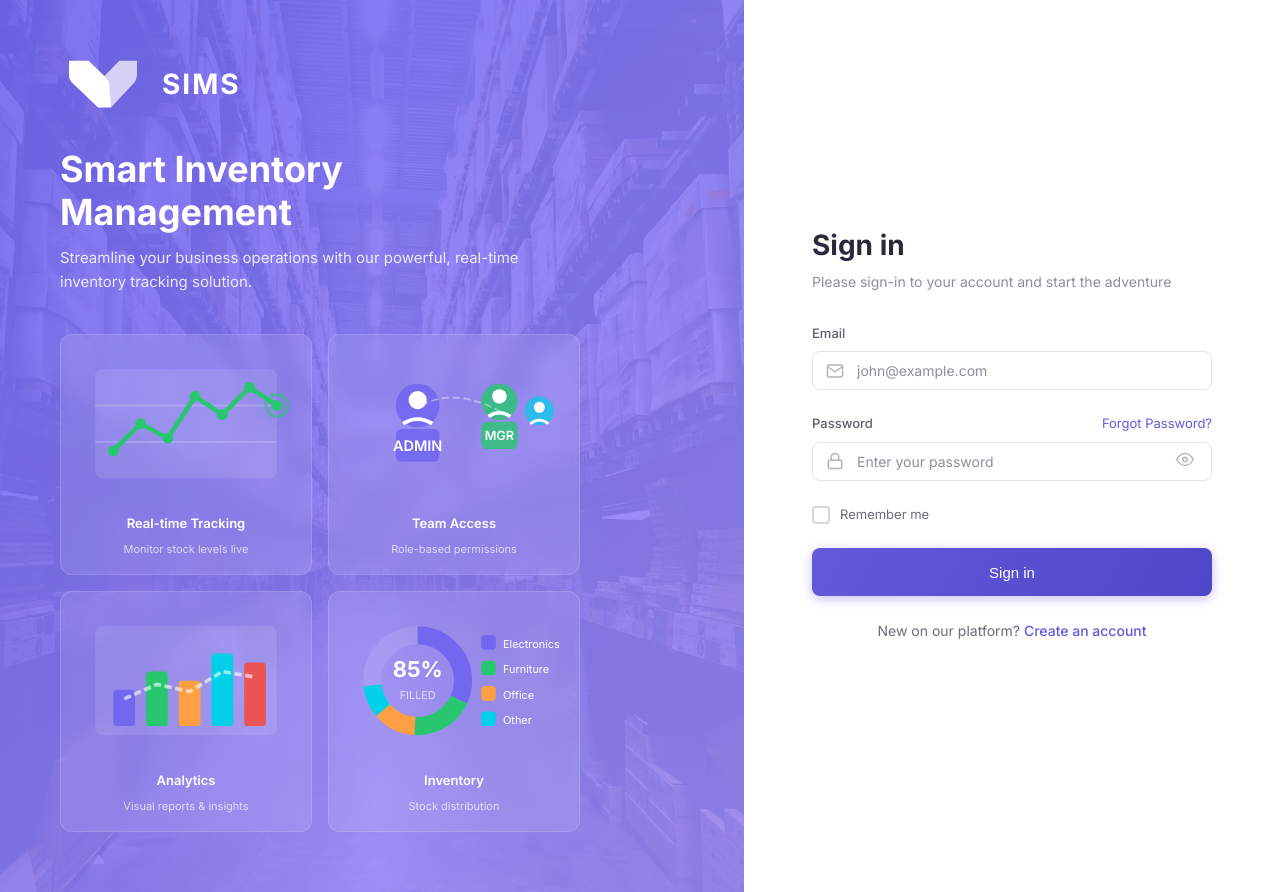
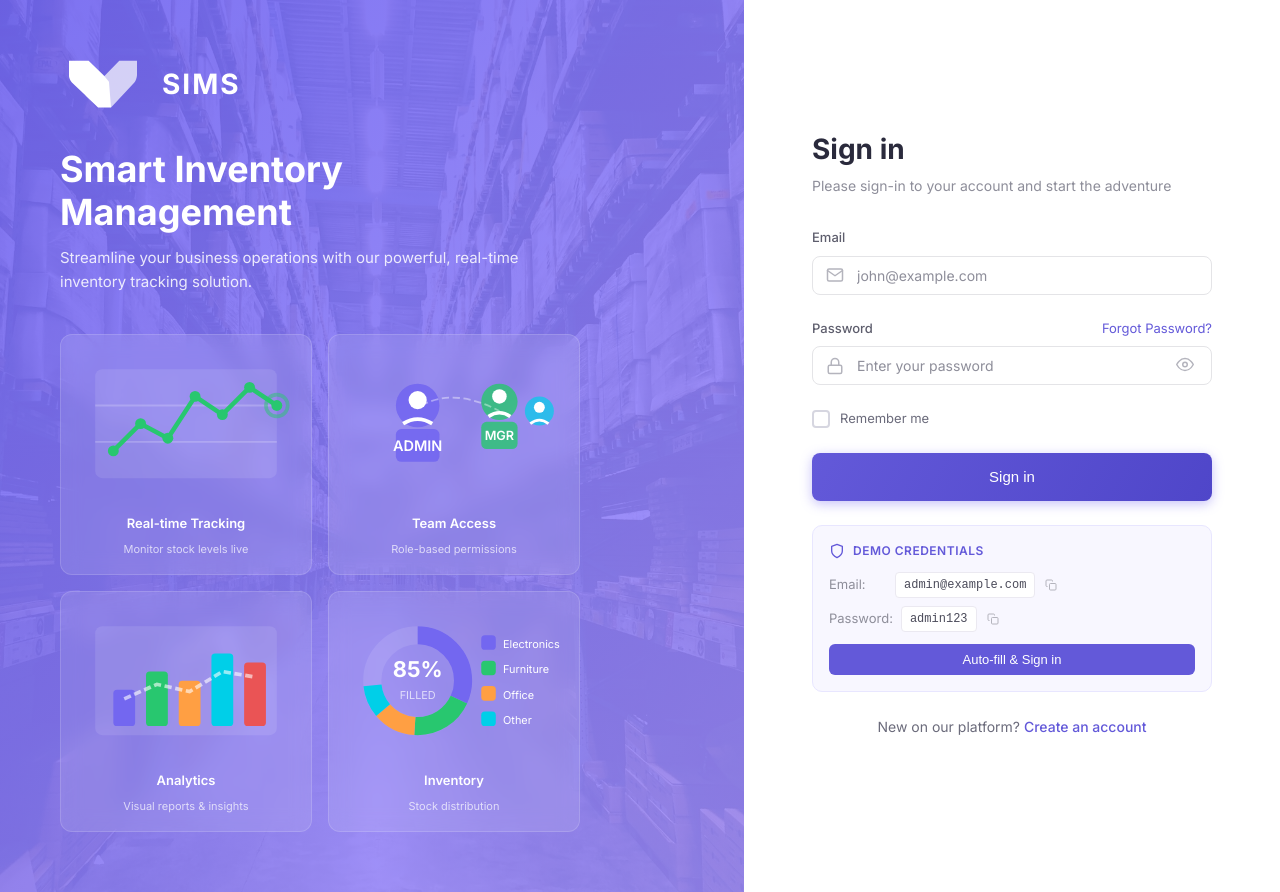
Before and after one commit to erimo4real/inventory-management-system, a Vue app in the folder frontend/: page /login in a window 1280 px wide. Built offline with nearby package versions, Linux system fonts and the light colour scheme; no server answers.

Commit message:
Add demo credentials box to login page for client testing

```diff
--- a/frontend/src/features/auth/views/Login.vue
+++ b/frontend/src/features/auth/views/Login.vue
@@ -274,6 +274,32 @@
             </button>
           </form>
 
+          <div class="demo-box">
+            <div class="demo-box-header">
+              <svg xmlns="http://www.w3.org/2000/svg" width="16" height="16" viewBox="0 0 24 24" fill="none" stroke="currentColor" stroke-width="2" stroke-linecap="round" stroke-linejoin="round">
+                <path d="M12 22s8-4 8-10V5l-8-3-8 3v7c0 6 8 10 8 10z"/>
+              </svg>
+              Demo Credentials
+            </div>
+            <div class="demo-box-body">
+              <div class="demo-row">
+                <span class="demo-label">Email:</span>
+                <span class="demo-value" @click="fillDemo('admin@example.com', 'admin123')">admin@example.com</span>
+                <button class="demo-copy" @click="copyToClipboard('admin@example.com')" title="Copy email">
+                  <svg xmlns="http://www.w3.org/2000/svg" width="12" height="12" viewBox="0 0 24 24" fill="none" stroke="currentColor" stroke-width="2"><rect x="9" y="9" width="13" height="13" rx="2" ry="2"/><path d="M5 15H4a2 2 0 0 1-2-2V4a2 2 0 0 1 2-2h9a2 2 0 0 1 2 2v1"/></svg>
+                </button>
+              </div>
+              <div class="demo-row">
+                <span class="demo-label">Password:</span>
+                <span class="demo-value" @click="fillDemo('admin@example.com', 'admin123')">admin123</span>
+                <button class="demo-copy" @click="copyToClipboard('admin123')" title="Copy password">
+                  <svg xmlns="http://www.w3.org/2000/svg" width="12" height="12" viewBox="0 0 24 24" fill="none" stroke="currentColor" stroke-width="2"><rect x="9" y="9" width="13" height="13" rx="2" ry="2"/><path d="M5 15H4a2 2 0 0 1-2-2V4a2 2 0 0 1 2-2h9a2 2 0 0 1 2 2v1"/></svg>
+                </button>
+              </div>
+              <button class="demo-fill-btn" @click="fillDemo('admin@example.com', 'admin123')">Auto-fill & Sign in</button>
+            </div>
+          </div>
+
           <div class="auth-footer">
             <p>New on our platform? <router-link to="/register" class="link">Create an account</router-link></p>
           </div>
@@ -311,6 +337,16 @@ export default {
       }
     }
 
+    const fillDemo = (email, password) => {
+      form.value.email = email
+      form.value.password = password
+      form.value.remember = true
+    }
+
+    const copyToClipboard = (text) => {
+      navigator.clipboard.writeText(text)
+    }
+
     const handleSubmit = async () => {
       try {
         await store.dispatch('auth/login', {
@@ -330,6 +366,8 @@ export default {
       loading,
       error,
       clearError,
+      fillDemo,
+      copyToClipboard,
       handleSubmit
     }
   }
@@ -648,6 +686,94 @@ export default {
   font-weight: 500;
 }
 
+/* Demo Box */
+.demo-box {
+  background: #f8f7ff;
+  border: 1px solid #e8e6ff;
+  border-radius: 10px;
+  padding: 16px;
+  margin-bottom: 24px;
+}
+
+.demo-box-header {
+  display: flex;
+  align-items: center;
+  gap: 8px;
+  font-size: 12px;
+  font-weight: 600;
+  color: var(--primary-color);
+  text-transform: uppercase;
+  letter-spacing: 0.5px;
+  margin-bottom: 12px;
+}
+
+.demo-box-body {
+  display: flex;
+  flex-direction: column;
+  gap: 8px;
+}
+
+.demo-row {
+  display: flex;
+  align-items: center;
+  gap: 8px;
+  font-size: 13px;
+}
+
+.demo-label {
+  color: var(--gray-500);
+  min-width: 58px;
+}
+
+.demo-value {
+  color: var(--gray-800);
+  font-family: 'SF Mono', 'Fira Code', monospace;
+  font-size: 12px;
+  background: white;
+  padding: 3px 8px;
+  border-radius: 4px;
+  border: 1px solid var(--gray-200);
+  cursor: pointer;
+  transition: var(--transition);
+}
+
+.demo-value:hover {
+  border-color: var(--primary-color);
+  color: var(--primary-color);
+}
+
+.demo-copy {
+  background: none;
+  border: none;
+  cursor: pointer;
+  color: var(--gray-400);
+  padding: 2px;
+  display: flex;
+  align-items: center;
+  transition: var(--transition);
+}
+
+.demo-copy:hover {
+  color: var(--primary-color);
+}
+
+.demo-fill-btn {
+  margin-top: 4px;
+  padding: 8px 16px;
+  background: var(--primary-color);
+  color: white;
+  border: none;
+  border-radius: 6px;
+  font-size: 13px;
+  font-weight: 500;
+  cursor: pointer;
+  transition: var(--transition);
+}
+
+.demo-fill-btn:hover {
+  background: var(--primary-dark);
+}
+
 /* Responsive */
 @media (max-width: 992px) {
   .auth-wrapper {
```
